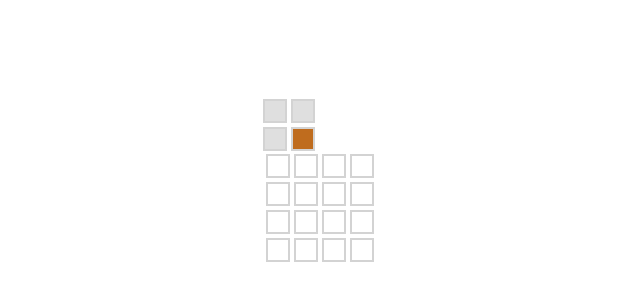
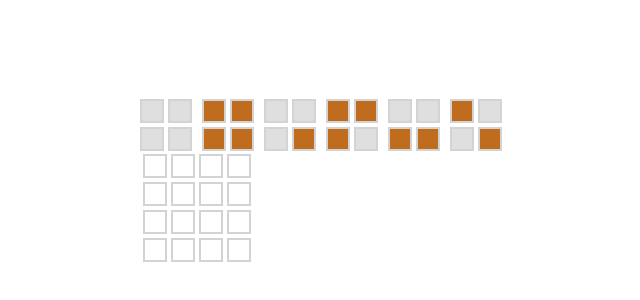
Before and after one commit to Goluxas/react-lumines, a React (Vite) app in the folder react-lumines/: page / in a window 1280 px wide. Shown: the part 218-518 px from the top of the page, without its empty margins (320-960 px from the left). Built offline with nearby package versions, Linux system fonts and the light colour scheme.

Commit message:
Full set of reference tiles

```diff
--- a/react-lumines/src/App.css
+++ b/react-lumines/src/App.css
@@ -56,6 +56,11 @@
   background-color: #bf6c1e;
 }
 
+.tile-reference {
+  display: flex;
+  gap: 12px;
+}
+
 .tile {
   display: grid;
   grid-template-columns: repeat(2, 1fr);
--- a/react-lumines/src/components/TileReference.jsx
+++ b/react-lumines/src/components/TileReference.jsx
@@ -4,7 +4,12 @@ export default function TileReference() {
   return (
     <header>
       <section className="tile-reference">
+        <Tile arrangement="wwww" />
+        <Tile arrangement="cccc" />
         <Tile arrangement="wwwc" />
+        <Tile arrangement="cccw" />
+        <Tile arrangement="wwcc" />
+        <Tile arrangement="cwwc" />
       </section>
     </header>
   );
```
